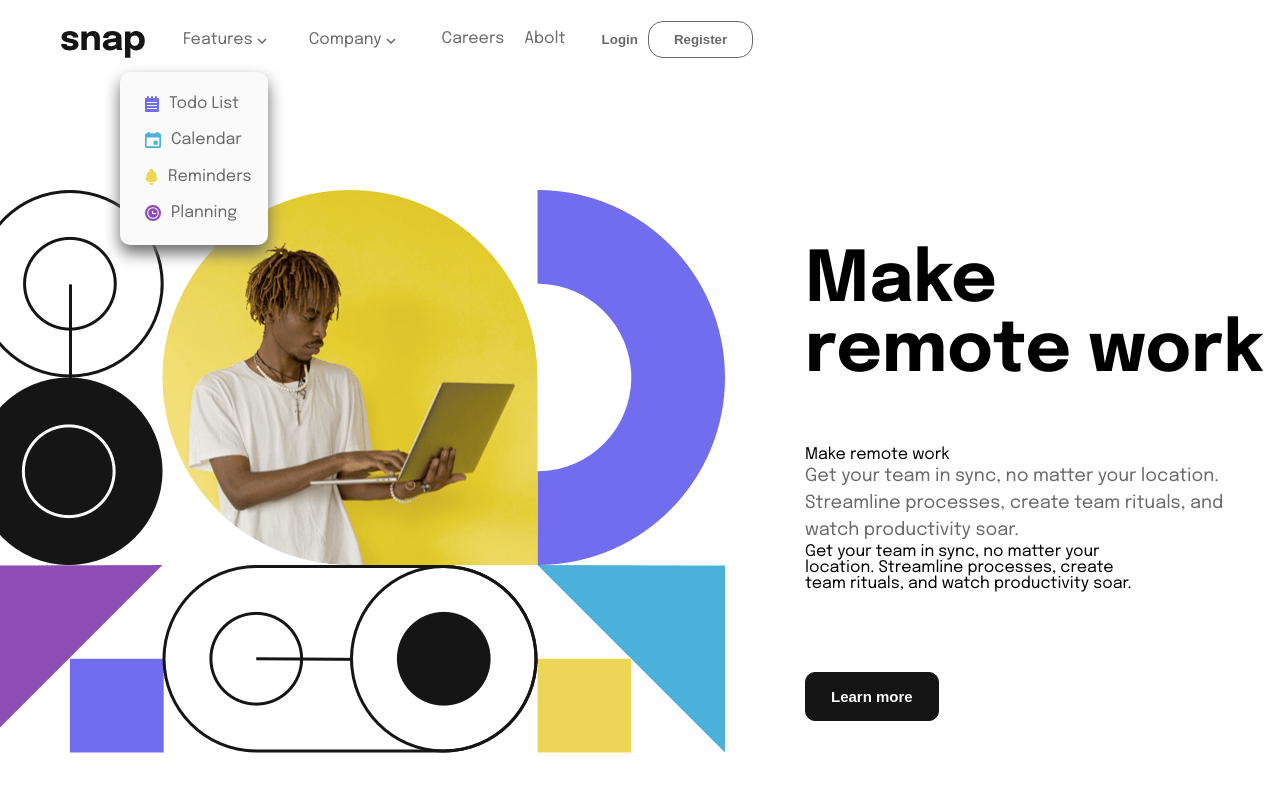
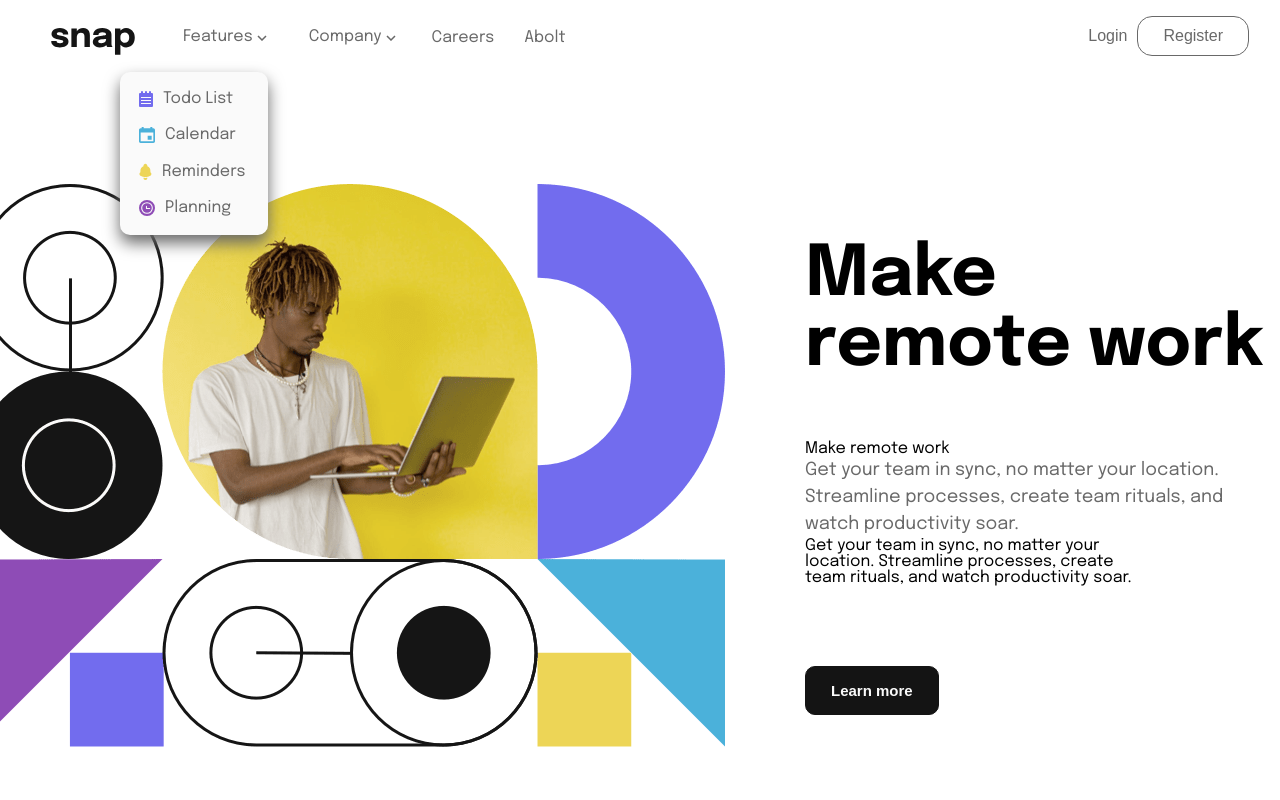
Before and after one commit to Graciliano-Barroso/dropdown-navigation, a plain HTML site: page index.html in a window 1280 px wide. Both pictures are taken after a click on the button "Features". Shown: the top 800 px of the page. Drawn offline with Linux system fonts and the light colour scheme.

Commit message:
Applied spacing between navigation bar and buttons

```diff
--- a/index.html
+++ b/index.html
@@ -18,6 +18,7 @@
 <body>
   <header>
     <nav>
+      <div class="box">
         <h1><a class="logo" href="#"><img src="./images/logo.svg" alt="Logo of site"></a></h1>
         <a class="menu-img" href="#"><img src="./images/icon-menu.svg" alt="Menu"></a>
         <div class="overlay">
@@ -35,6 +36,7 @@
                   <a href="#"><img src="./images/icon-planning.svg" alt="Icone of planning">Planning</a>
                 </div>
               </div>
+              <div class="box-nav-bar">
                 <div class="dropdown">
                   <div class="dropdown">
                     Company <img src="./images/icon-arrow-down.svg" alt="Icone of Arrow down">
@@ -47,6 +49,7 @@
                 </div>
                 <a href="#">Careers</a>
                 <a href="#">Abolt</a>
+            </div>
               <div class="nav-btns-mobile">
                 <button>Login</button>
                 <button>Register</button>
@@ -61,10 +64,10 @@
               Features <img src="./images/icon-arrow-down.svg" alt="Icone Arrow down">
             </button>
             <div class="dropdown-content-features">
-            <a href="#"><img src="./images/icon-todo.svg" alt="Icone of todo list">Todo List</a>
-            <a href="#"><img src="./images/icon-calendar.svg" alt="Icone of calendar">Calendar</a>
-            <a href="#"><img src="./images/icon-reminders.svg" alt="Icone of Reminders">Reminders</a>
-            <a href="#"><img src="./images/icon-planning.svg" alt="Icone of planning">Planning</a>
+              <a class="links-features" href="#"><img src="./images/icon-todo.svg" alt="Icone of todo list">Todo List</a>
+              <a class="links-features" href="#"><img src="./images/icon-calendar.svg" alt="Icone of calendar">Calendar</a>
+              <a class="links-features" href="#"><img src="./images/icon-reminders.svg" alt="Icone of Reminders">Reminders</a>
+              <a class="links-features" href="#"><img src="./images/icon-planning.svg" alt="Icone of planning">Planning</a>
             </div>
 
           <div class="dropdownCom">
@@ -72,18 +75,20 @@
               Company <img src="./images/icon-arrow-down.svg" alt="Icone of Arrow down">
             </button>
             <div class="dropdown-content_company">
-            <a href="#">History</a>
-            <a href="#">Our Team</a>
-            <a href="#">Blog</a>
+              <a class="links-features" href="#">History</a>
+              <a class="links-features" href="#">Our Team</a>
+              <a class="links-features" href="#">Blog</a>
             </div>
           </div>
-          <a href="#">Careers</a>
-          <a href="#">Abolt</a>
+            <a class="nav-bar" href="#">Careers</a>
+            <a class="nav-bar" href="#">Abolt</a>
+        </div>
       </div>
         <div class="nav-btns">
           <button>Login</button>
           <button>Register</button>
         </div>
+
     </nav>
   </header>
 
--- a/index.js
+++ b/index.js
@@ -2,9 +2,13 @@ var dropdown = document.getElementsByClassName("dropdown-btn");
 var i;
 
 for (i = 0; i < dropdown.length; i++) {
+
   dropdown[i].addEventListener("click", function() {
+
     this.classList.toggle("active");
+
     var dropdownContent = this.nextElementSibling;
+
     if (dropdownContent.style.display === "block") {
       dropdownContent.style.display = "none";
     } else {
--- a/style.css
+++ b/style.css
@@ -10,6 +10,7 @@ body {
 }
 
 h1 {
+    display: flex;
     font-size: 70px;
     width: 106px;
     margin-left: 50px;
@@ -18,14 +19,19 @@ h1 {
 nav {
     display: flex;
     align-items: center;
-    justify-content: flex-start;
+    justify-content: space-between;
 }
 
-a {
+.box {
+    display: flex;
+    align-items: center;
+}
+
+.nav-bar {
     text-decoration: none;
     color: var(--Medium-Gray);
-    margin: 10px;
-    display: inline;
+    margin-right: 30px;
+    padding-top: 3px;
 }
 
 a:hover {
@@ -40,6 +46,11 @@ a:hover {
     cursor: pointer;
 }
 
+.box-nav-bar {
+    display: flex;
+    justify-content: space-between;
+}
+
 .nav-btns {
     margin-right: 30px;
 }
@@ -50,12 +61,14 @@ a:hover {
     background-color: transparent;
     color: var(--Medium-Gray);
     cursor: pointer;
-    font-weight: 600;
+    font-weight: 400;
+    font-size: 16px;
+    text-align: center;
 }
 
 .nav-btns button:nth-child(1):hover {
     color: var(--Almost-Black);
-    font-weight: 600;
+    font-weight: 400;
 }
 
 .nav-btns button:nth-child(2) {
@@ -66,13 +79,15 @@ a:hover {
     background-color: transparent;
     color: var(--Medium-Gray);
     cursor: pointer;
-    font-weight: 600;
+    font-weight: 400;
+    font-size: 16px;
+    text-align: center;
 }
 
 .nav-btns button:nth-child(2):hover {
     color: var(--Almost-Black);
     border: 1px solid var(--Almost-Black);
-    font-weight: 600;
+    font-weight: 400;
 }
 
 .lock {
@@ -162,6 +177,15 @@ a:hover {
     outline: none;
     background-color: transparent;
     font-size: 16px;
+    cursor: pointer;
+}
+
+.dropdown:hover {
+    color: var(--Almost-Black);
+}
+
+.dropdown img:hover {
+    color: var(--Almost-Black);
 }
 
 .dropdownCom {
@@ -203,25 +227,18 @@ a:hover {
     top: 43px;
 }
 
-.dropdown-content-features a {
+.links-features {
     color: var(--Medium-Gray);
-    padding: 5px 6px;
+    padding: 10px 10px;
     display: flex;
     align-items: center;
     justify-content: flex-start;
+    text-decoration: none;
 }
 
 .dropdown-content-features a:hover {
     color: var(--Almost-Black);
     font-weight: 500;
-}
-
-.dropdown-content_company a {
-    color: var(--Medium-Gray);
-    padding: 5px 6px;
-    display: flex;
-    align-items: center;
-    justify-content: flex-start;
 }
 
 .dropdown-content_company a:hover {
```
Lines whose indentation alone changed are shown as unchanged.
